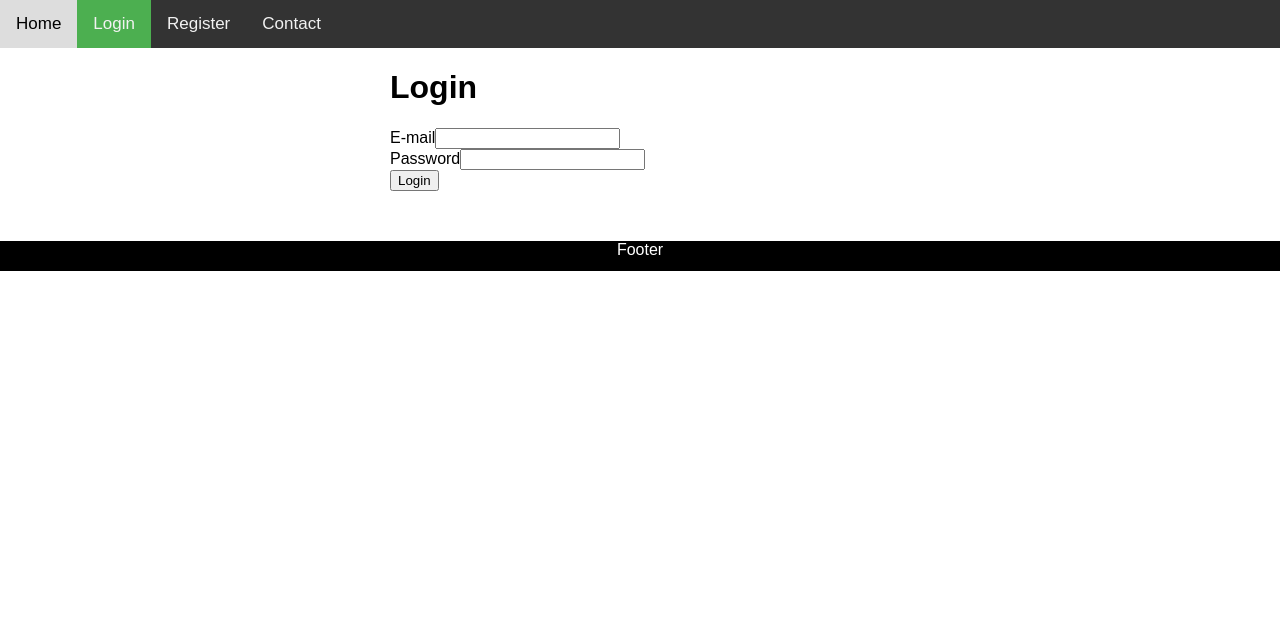
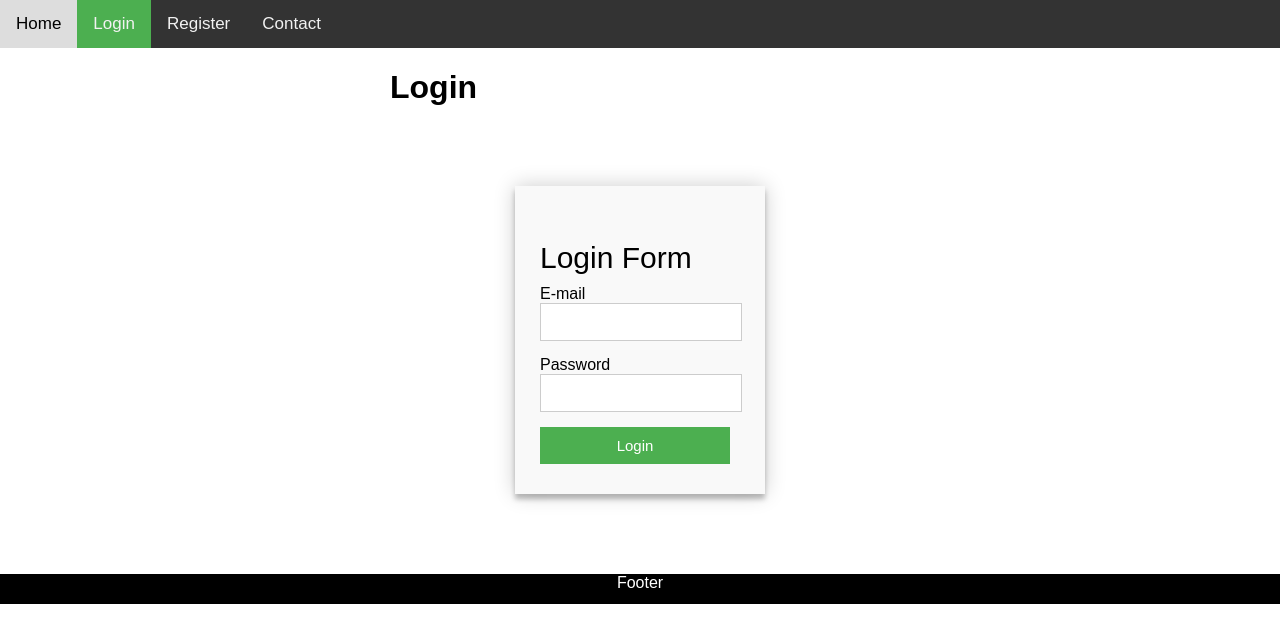
Before and after one commit to hristogeorgiew/Furniture, a React (Create React App) app in the folder client/: page /login in a window 1280 px wide. Shown: the top 642 px of the page. Built offline with nearby package versions, Linux system fonts and the light colour scheme.

Commit message:
Update design

```diff
--- a/client/src/components/Auth/LoginPage.js
+++ b/client/src/components/Auth/LoginPage.js
@@ -51,25 +51,33 @@ class LoginPage extends Component {
                     <h1>Login</h1>
                 </div>
             </div>
-            <form onSubmit={this.onSubmitHandler}>
+            <div className="container">
+            <form id="contact" onSubmit={this.onSubmitHandler}>
+            <h3>Login Form</h3>
                 <div className="row space-top">
                     <div className="col-md-4">
+                    <fieldset>
                         <Input
                             name="email"
                             value={this.state.email}
                             onChange={this.onChangeHandler}
                             label="E-mail"
                         />
+                    </fieldset>
+
+                    <fieldset>
                         <Input
                             name="password"
                             value={this.state.password}
                             onChange={this.onChangeHandler}
                             label="Password"
                         />
+                        </fieldset>
 						<input type="submit" className="btn btn-primary" value="Login" />
                     </div>
                 </div>
             </form>
+            </div>
         </div>
         );
     }
--- a/client/src/components/Auth/RegisterPage.js
+++ b/client/src/components/Auth/RegisterPage.js
@@ -72,7 +72,8 @@ class RegisterPage extends Component {
                     {errors}
                 </div>
             </div>
-            <form onSubmit={this.onSubmitHandler}>
+            <div className="container">
+            <form id="contact"  onSubmit={this.onSubmitHandler}>
                 <div className="row space-top">
                     <div className="col-md-4">
                         <Input
@@ -93,17 +94,20 @@ class RegisterPage extends Component {
                             onChange={this.onChangeHandler}
                             label="Password"
                         />
+
 						 <Input
                             name="repeat"
-                            type="password"
+
                             value={this.state.repeat}
                             onChange={this.onChangeHandler}
                             label="Repeat password"
                         />
+
 						<input type="submit" class="btn btn-primary" value="Register" />
                     </div>
                 </div>
             </form>
+            </div>
         </div>
         )
     }
--- a/client/src/components/contact/contact.js
+++ b/client/src/components/contact/contact.js
@@ -18,7 +18,7 @@ const Contact = function () {
   return (
     <div className="container">
       <form id="contact" onSubmit={sendEmail}>
-        <h3>Colorlib Contact Form</h3>
+        <h3>Contact Form</h3>
         <h4>Contact us for custom quote</h4>
         <fieldset>
           <input placeholder="Your name" name="name" type="text" tabindex="1" required autofocus />
--- a/client/src/index.css
+++ b/client/src/index.css
@@ -138,10 +138,10 @@ fieldset {
 
 #contact input[type="text"],
 #contact input[type="email"],
-#contact input[type="tel"],
+#contact input[type="text"],
 #contact input[type="url"],
 #contact textarea {
-  width: 100%;
+  width: 90%;
   border: 1px solid #ccc;
   background: #FFF;
   margin: 0 0 5px;
@@ -150,7 +150,7 @@ fieldset {
 
 #contact input[type="text"]:hover,
 #contact input[type="email"]:hover,
-#contact input[type="tel"]:hover,
+#contact input[type="text"]:hover,
 #contact input[type="url"]:hover,
 #contact textarea:hover {
   -webkit-transition: border-color 0.3s ease-in-out;
@@ -165,9 +165,9 @@ fieldset {
   resize: none;
 }
 
-#contact button[type="submit"] {
+#contact input[type="submit"] {
   cursor: pointer;
-  width: 100%;
+  width: 95%;
   border: none;
   background: #4CAF50;
   color: #FFF;
@@ -176,14 +176,14 @@ fieldset {
   font-size: 15px;
 }
 
-#contact button[type="submit"]:hover {
+#contact input[type="submit"]:hover {
   background: #43A047;
   -webkit-transition: background 0.3s ease-in-out;
   -moz-transition: background 0.3s ease-in-out;
   transition: background-color 0.3s ease-in-out;
 }
 
-#contact button[type="submit"]:active {
+#contact input[type="submit"]:active {
   box-shadow: inset 0 1px 3px rgba(0, 0, 0, 0.5);
 }
 
```
